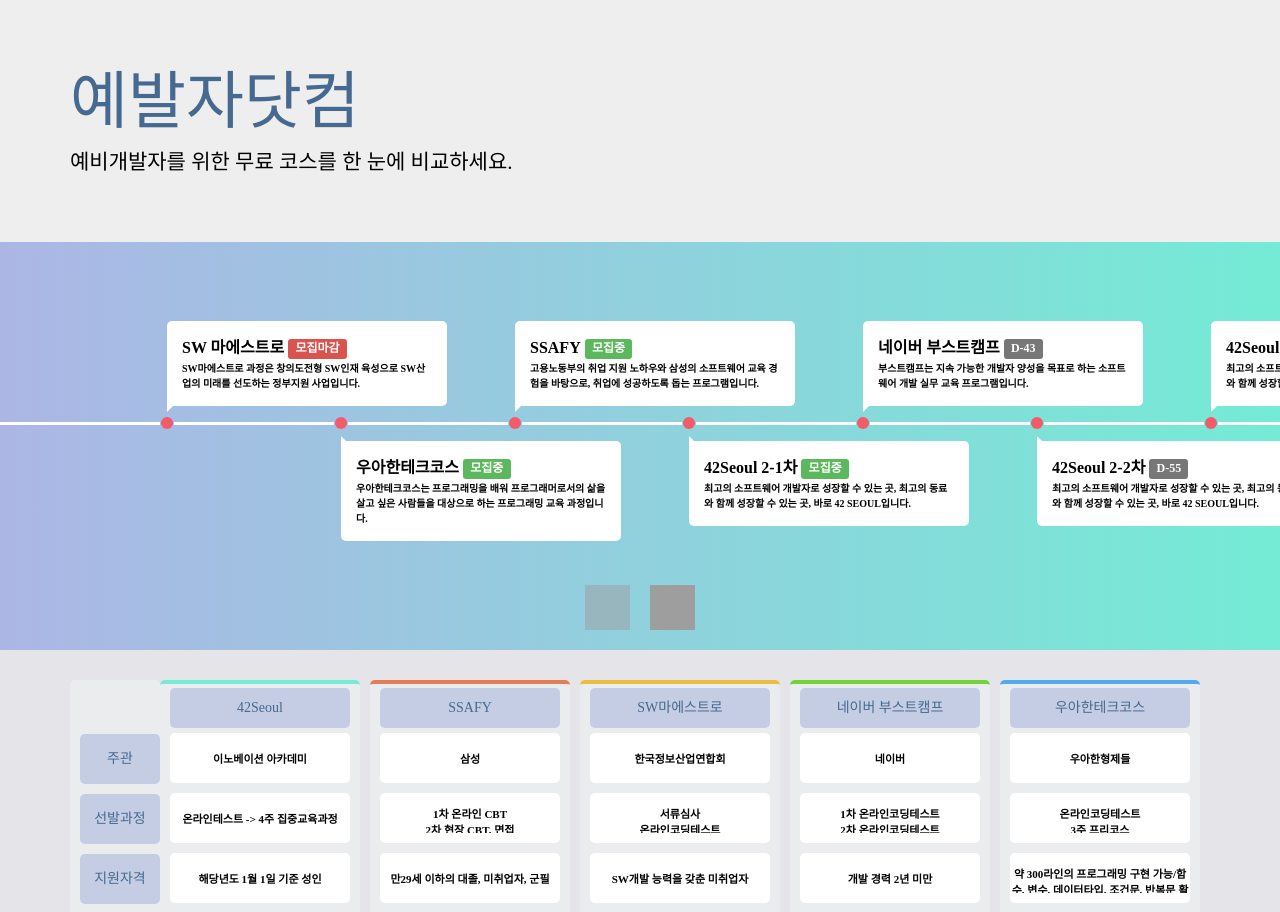
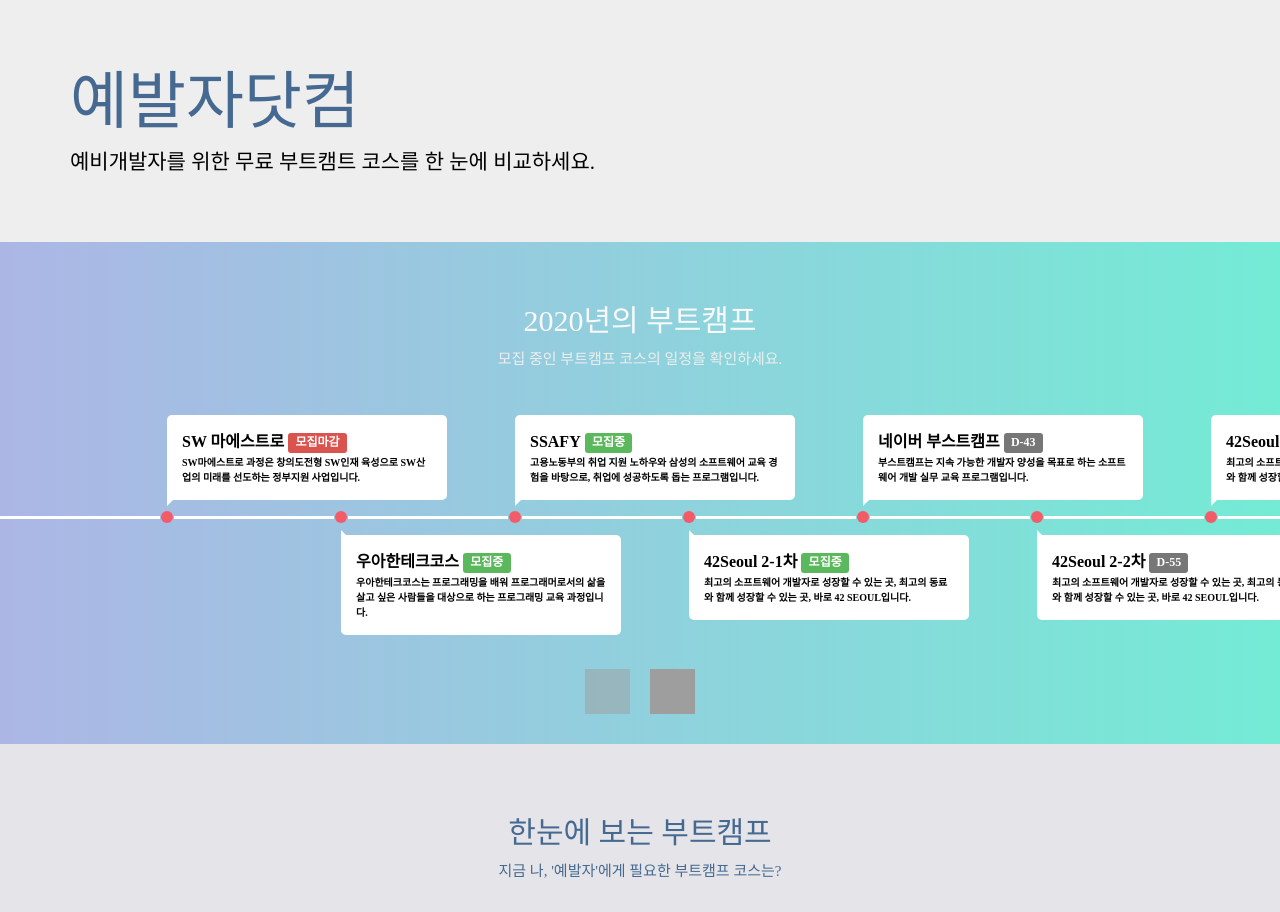
Before and after one commit to hidaehyunlee/MeterialUI_tutorial, a React (Create React App) app: page / in a window 1280 px wide. Shown: the top 912 px of the page. Built offline with nearby package versions, Linux system fonts and the light colour scheme; grey boxes are pictures that could not be loaded; a web font is replaced by a local one.

Commit message:
Add SectionBox and Modify the whole CSS

```diff
--- a/src/App.js
+++ b/src/App.js
@@ -1,17 +1,17 @@
 import React, {Component} from 'react';
 import './styles/App.css';
-import CustomizedTimeline from './components/CustomizedTimeline'
 import Jumbotron from './components/Jumbotron'
 import HorizontalTimeline from './components/HorizontalTimeline'
 import Table from './components/Table'
 import Footer from './components/Footer'
+import SectionBox from './components/SectionBox'
 
 class App extends Component {
 	render() {
 	  return (
 		<div className="App">
-			<Jumbotron title={'예발자닷컴'} content={'예비개발자를 위한 무료 코스를 한 눈에 비교하세요.'}></Jumbotron>
-			{/* <CustomizedTimeline></CustomizedTimeline> */}
+			<Jumbotron title={'예발자닷컴'} content={'예비개발자를 위한 무료 부트캠트 코스를 한 눈에 비교하세요.'}></Jumbotron>
+			<SectionBox title={'2020년의 부트캠프'} content={'모집 중인 부트캠프 코스의 일정을 확인하세요. '}></SectionBox>
 			<HorizontalTimeline></HorizontalTimeline>
 			<Table></Table>
 			<Footer></Footer>
--- /dev/null
+++ b/src/components/SectionBox.js
@@ -0,0 +1,18 @@
+import React ,{useEffect, useState} from 'react';
+import '../styles/SectionBox.css'
+
+export default function SectionBox(props) {
+	const [title] = useState('');
+	const [content] = useState('');
+
+	return (
+		<section class="box">
+			<div class="row intro">
+				<div class="medium-12 columns">
+					<h1>{props.title}</h1>
+					<p>{props.content}</p>
+				</div>
+			</div>
+		</section>
+	);
+  }
--- a/src/components/Table.js
+++ b/src/components/Table.js
@@ -5,6 +5,15 @@
 export default function Table() {
 
 	return (
+		<div>
+		<section class="tableBox">
+			<div class="row intro">
+				<div class="medium-12 columns">
+					<h1>한눈에 보는 부트캠프</h1>
+					<p>지금 나, '예발자'에게 필요한 부트캠프 코스는?</p>
+				</div>
+			</div>
+		</section>
 		<div className="contentColumns">
 			<div className="colName">
 				<div className="itemNull"></div>
@@ -67,5 +76,6 @@
 				<div className="item"><p>잠실역 한국루터회관</p></div>
 			</div>
     	</div>
+		</div>
 	);
   }
--- a/src/styles/Footer.css
+++ b/src/styles/Footer.css
@@ -1,6 +1,6 @@
 .footer {
 	display: flex;
-	height: 40vh;
+	height: 30vh;
 	width: 100%;
 	background-color: #c4cde4;
 	line-height: 1.3;
--- a/src/styles/HorizontalTimeline.css
+++ b/src/styles/HorizontalTimeline.css
@@ -40,7 +40,7 @@
 .timeline ol {
   font-size: 0;
   width: 100vw;
-  padding: 150px 0;
+  padding: 140px 0;
   transition: all 1s;
 
 }
@@ -133,7 +133,7 @@
 .timeline .arrows {
   display: flex;
   justify-content: center;
-  margin-bottom: 20px;
+  margin-bottom: 30px;
 }
 
 .timeline .arrows .arrow__prev {
--- /dev/null
+++ b/src/styles/SectionBox.css
@@ -0,0 +1,30 @@
+.box {
+    background-repeat: no-repeat;
+    background-position: center center;
+    background-size: cover;
+	height: 13vh;
+}
+
+.box .intro {
+        padding: 3rem;
+        position: relative;
+        top: 65%;
+        transform: translateY(-50%);
+}
+
+.box h1 {
+        color: #f9f9f9;
+        font-size: 3rem;
+        line-height: 1em;
+        font-weight: 400;
+        text-align: center;
+}
+
+.box p {
+        color: #eee;
+        font-size: 1.5rem;
+        line-height: 1.75em;
+        font-weight: 200;
+        text-align: center;
+        margin-bottom: 2rem;
+}
--- a/src/styles/Table.css
+++ b/src/styles/Table.css
@@ -1,3 +1,36 @@
+
+.tableBox {
+	background-color: #e5e5e9;
+    background-repeat: no-repeat;
+    background-position: center center;
+    background-size: cover;
+	height: 18vh;
+}
+
+.tableBox .intro {
+	padding: 3rem;
+	position: relative;
+	top: 85%;
+	transform: translateY(-50%);
+}
+
+.tableBox h1 {
+	color: #456990;
+	font-size: 3rem;
+	line-height: 1em;
+	font-weight: 400;
+	text-align: center;
+	margin-top: -10px;
+}
+
+.tableBox p {
+	color: #456990;
+	font-size: 1.5rem;
+	line-height: 1.75em;
+	font-weight: 500;
+	text-align: center;
+	margin-bottom: 2rem;
+}
 
 .contentColumns {
  	overflow-x: hidden;
```
